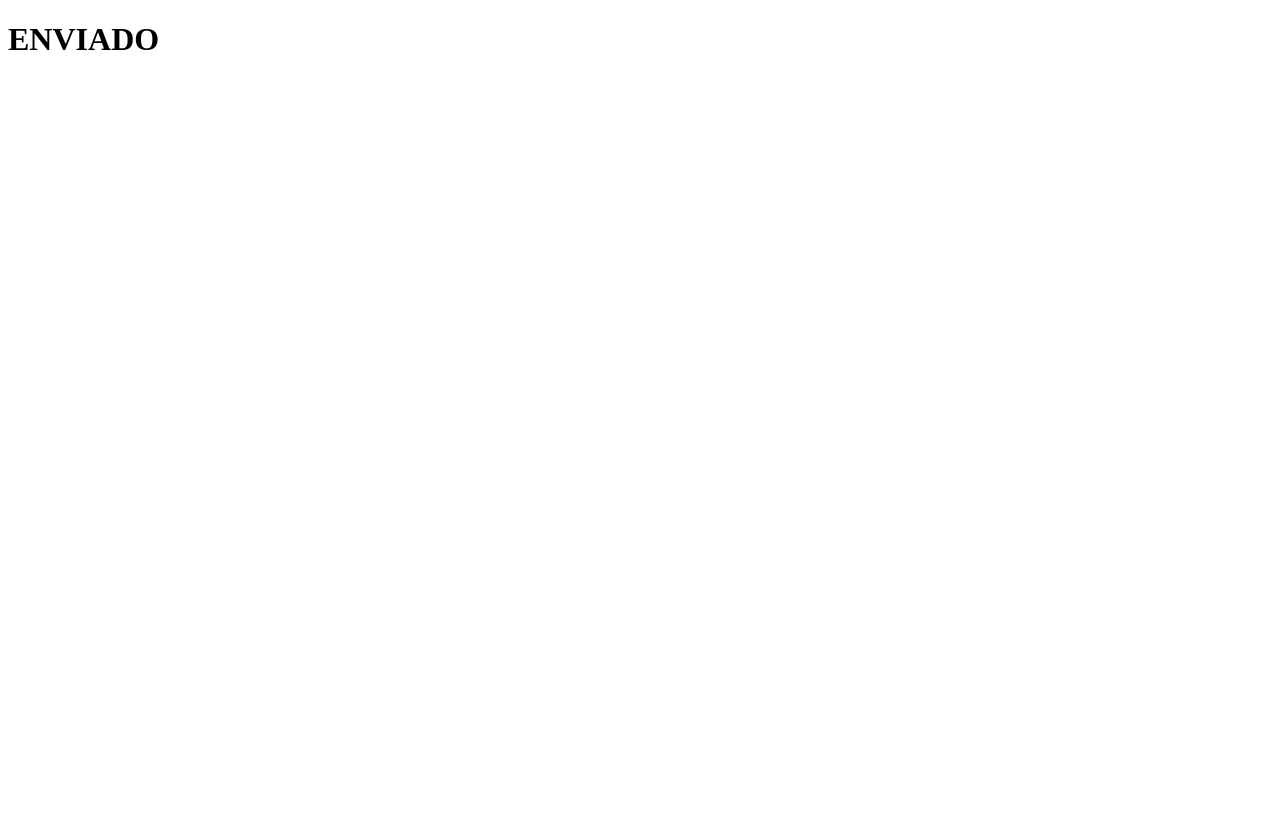
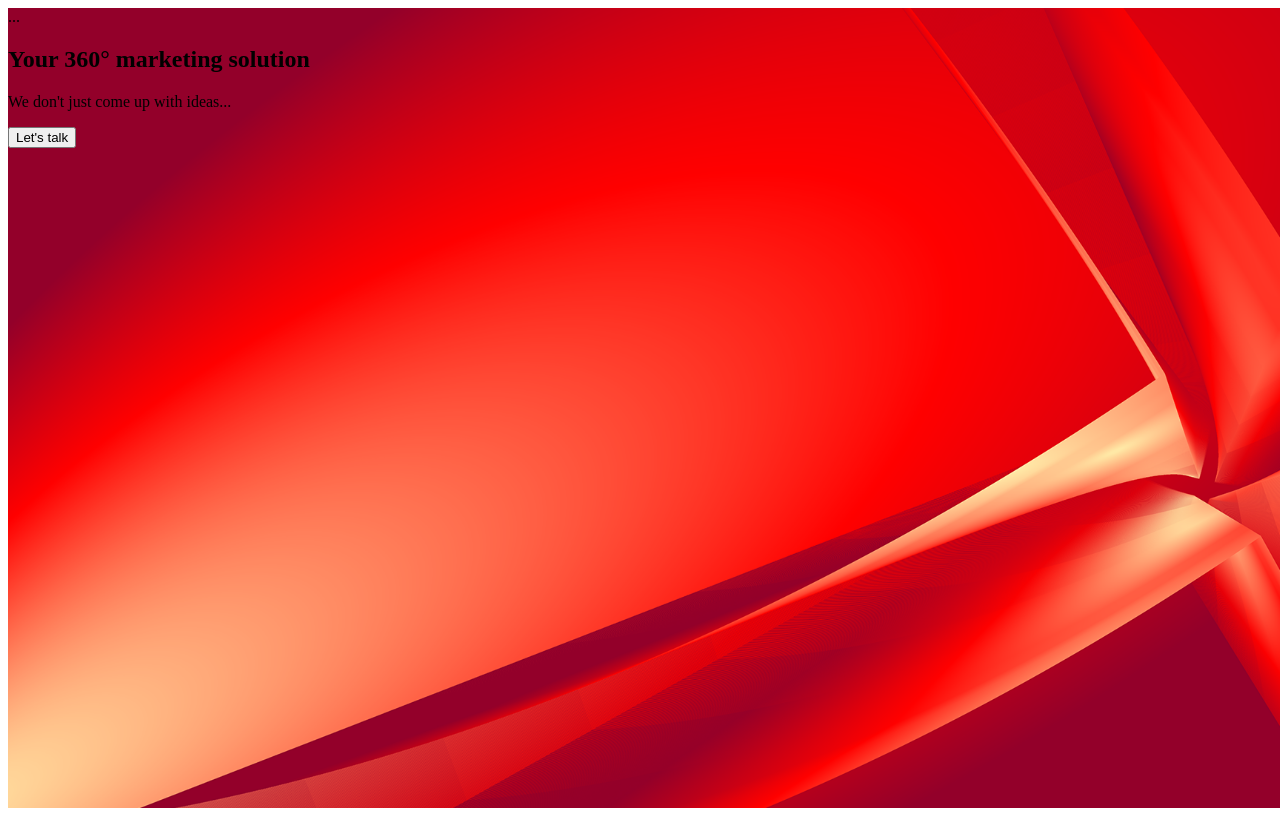
Before and after one commit to I-am-Esmart/enviado, a React (Vite) app in the folder enviado/: page / in a window 1280 px wide. Built offline with nearby package versions, Linux system fonts and the light colour scheme.

Commit message:
landing starter

```diff
--- a/enviado/src/App.jsx
+++ b/enviado/src/App.jsx
@@ -1,13 +1,14 @@
 import { useState } from 'react'
 import reactLogo from './assets/react.svg'
 import viteLogo from '/vite.svg'
+import Landing from './landing/Landing'
 
 function App() {
 
   return (
     <>
       <div>
-        <h1>ENVIADO</h1>
+        <Landing/>
       </div>
     </>
   )
--- /dev/null
+++ b/enviado/src/landing/Landing.jsx
@@ -0,0 +1,16 @@
+import style from '../landing/landing.module.css'
+
+const Landing = () => {
+  return (
+    <section className={style.heroSection}> {/* Changed to match CSS Modules syntax */}
+      <div className={style.heroContent}>
+        <nav>...</nav>
+        <h1>Your 360° marketing solution</h1>
+        <p>We don't just come up with ideas...</p>
+        <button>Let's talk</button>
+      </div>
+    </section>
+  )
+}
+
+export default Landing
--- /dev/null
+++ b/enviado/src/landing/landing.module.css
@@ -0,0 +1,12 @@
+.heroSection {
+    background-image: url(../assets/landingImage.png);
+    background-position: center;
+    background-repeat: no-repeat;
+    background-size: cover;
+    height: 100vh;
+    width: 100vw;
+    top: 0;
+    left: 0;
+    right: 0;
+
+  }
```
Also changed, not shown: enviado/src/assets/landingImage.png (added).
